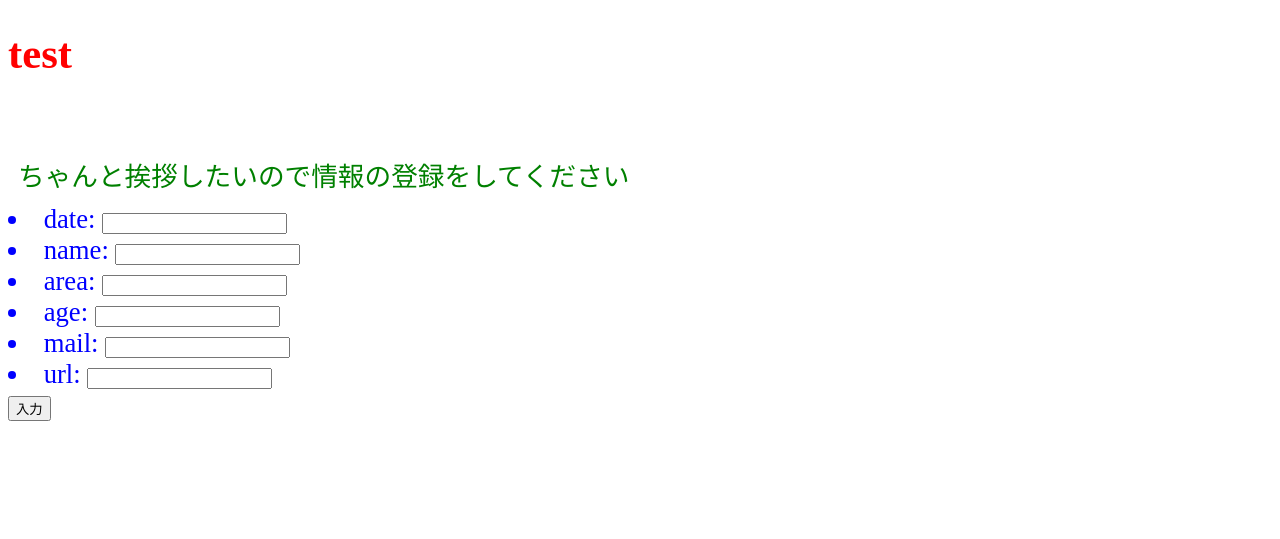
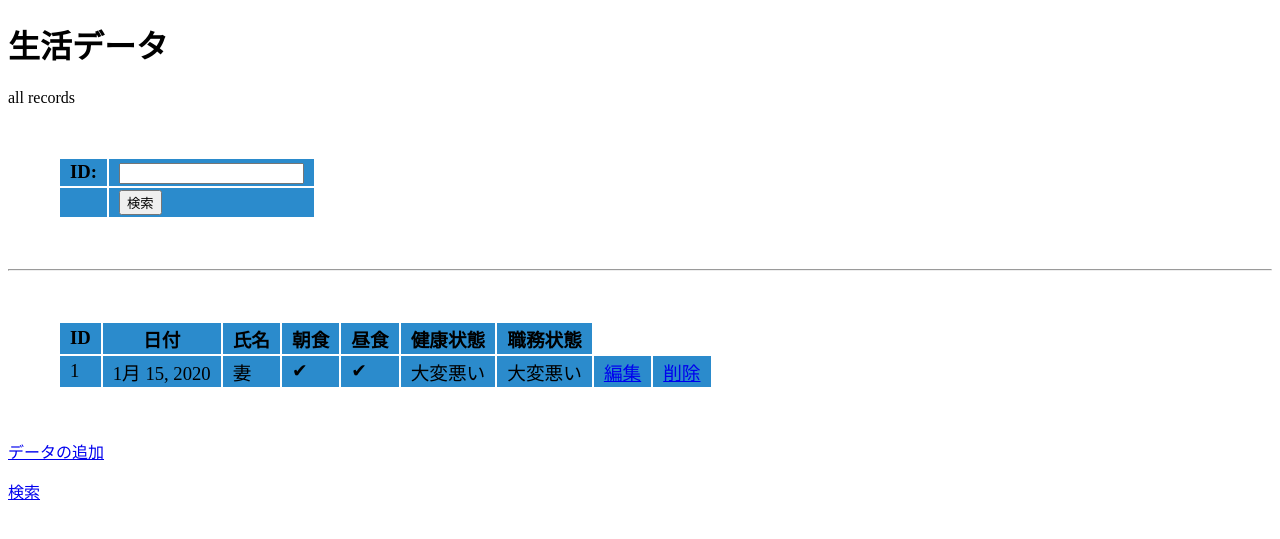
Before and after one commit to soratyan/stylegan_test, a Django app: page /app/ in a window 1280 px wide. Shown: the top 539 px of the page. Run offline with Django 3.2, Linux system fonts and the light colour scheme; tables that the repository leaves empty hold one stand-in row (values such as "Sample post").

Commit message:
qiitaの記事のコードを学習目的で作成 https://qiita.com/hiroyuki_mrp/items/3ef6aeba5e342d4fe672

```diff
--- a/app/admin.py
+++ b/app/admin.py
@@ -3,6 +3,8 @@ from django.contrib import admin
 
 # Taskモデルをインポート
 from .models import Task
+from .models import User
 
 # 管理サイトへのモデルを登録
 admin.site.register(Task)
+admin.site.register(User)
--- a/app/forms.py
+++ b/app/forms.py
@@ -1,9 +1,45 @@
 from django import forms
 
+from .models import Touroku
+
 class Indexform(forms.Form):
+
+    namelist = [
+        ('妻','妻'),
+        ('ひろゆき','ひろゆき'),
+    ]
+
+    list1 = [
+        ('1','大変不満'),
+        ('2','不満'),
+        ('3','どちらでもない'),
+        ('4','満足'),
+        ('5','大変満足'),
+    ]
+
     date = forms.DateField(label="date")
     name = forms.CharField(label="name")
     area = forms.CharField(label="area")
     age = forms.IntegerField(label="age")
     mail = forms.EmailField(label="mail")
     url = forms.URLField(label="url")
+    check = forms.BooleanField(label="check",required = False)
+    check_null = forms.NullBooleanField(label="check_null")
+    choice = forms.ChoiceField(label="感想",choices = list1)
+    choice_select = forms.ChoiceField(label="forms.Select",choices = list1,widget=forms.Select(attrs={'size':5}))
+    choice_multiple = forms.ChoiceField(label="forms.SelectMultiple",choices = list1,widget=forms.SelectMultiple(attrs={'size':5}))
+
+class IdKensaku(forms.Form):
+    id = forms.IntegerField(label = "ID")
+
+class KenkoRecord(forms.ModelForm):
+    class Meta:
+        model = Touroku
+        widgets = {'date':forms.SelectDateWidget}
+        fields = ['date','name','bf','lunch','dinner','eatout','drinking','workout','stretch',
+        'studying','awaketime','asleeptime','kenkobody','workcond']
+        labels = {'date':'日付','name':'氏名'}
+
+class Kensaku(forms.Form):
+    findname = forms.CharField(label = "名前",required=False)
+    findstatus = forms.CharField(label = "状態",required=False)
--- a/app/models.py
+++ b/app/models.py
@@ -6,5 +6,52 @@ class Task(models.Model):
     created_date = models.DateTimeField('作成日時', auto_now_add=True)
     update_date = models.DateTimeField('更新日時', auto_now=True)
 
+    date = models.DateField()
+    breakfast = models.BooleanField()
+
+
     def __str__(self):
         return self.name
+
+class User(models.Model):
+    name = models.CharField(max_length=30)
+    gender = models.BooleanField()
+    age = models.IntegerField(default = 0)
+    created_date = models.DateTimeField('作成日時', auto_now_add=True)
+    update_date = models.DateTimeField('更新日時', auto_now=True)
+
+    def __str__(self):
+        return '<ID:'+str(self.id)+'>  名前:'+self.name+' ('+str(self.age)+'歳)'
+
+class Touroku(models.Model):
+
+    namelist = [
+        ('妻','妻'),
+        ('ひろゆき','ひろゆき'),
+    ]
+
+    status = [
+        ('大変悪い','大変悪い'),
+        ('悪い','悪い'),
+        ('普通','普通'),
+        ('良い','良い'),
+        ('大変良い','大変良い'),
+   ]
+
+    date = models.DateField()
+    name = models.CharField(max_length=30,choices = namelist)
+    bf = models.BooleanField()
+    lunch = models.BooleanField()
+    dinner = models.BooleanField()
+    eatout = models.BooleanField()
+    drinking = models.BooleanField()
+    workout = models.BooleanField()
+    stretch = models.BooleanField()
+    studying = models.BooleanField()
+    awaketime = models.TimeField()
+    asleeptime = models.TimeField()
+    kenkobody = models.CharField(max_length=30,choices = status)
+    workcond = models.CharField(max_length=30,choices = status)
+
+    def __str__(self):
+        return '<ID:'+str(self.id)+'>  名前:'+self.name+'/ 登録日：'+str(self.date)
--- a/app/static/app1/css/style.css
+++ b/app/static/app1/css/style.css
@@ -1,18 +1,20 @@
-body {
-    color:blue;
-    font-size:20pt;
+
+
+table {
+    margin:50px;
+    font-size:14pt;
 }
 
-h1 {
-    color:red;
-    font-size:32pt;
+table tr th {
+    background-color: rgb(43, 139, 204);
+    color:black;
+    padding:2px 10px;
+    border-width:2px;
 }
 
-p {
-    color:green;
-    margin:10px;
+table tr td {
+    background-color: rgb(43, 139, 204);
+    color:black;
+    padding:2px 10px;
+    border-width:2px;
 }
-
-a {
-    color:yellow;
-}
--- a/app/templates/app1/index.html
+++ b/app/templates/app1/index.html
@@ -1,8 +1,6 @@
 
 {% load static %}
-
 <!doctype html>
-<!--
 <html lang="ja">
     <head>
         <meta charset="utf-8">
@@ -12,34 +10,40 @@
     </head>
     <body>
         <h1>{{title}}</h1>
-        <p>{{msg}}世界</p>
-
-        <p><a href="{% url gopage %}">{{gopage}}</a></p>
-
-        <form action= "{% url 'form' %}" method = "post">
-            {% csrf_token %}
-            <label for = "msg">ここに入力：</label>
-            <input id = "msg" type="text" name ="msg">
-            <input type="submit" value="入力">
-        </form>
+        <p>{{msg|safe}}</p>
+        <table>
+            <form aciton = "{%url 'index' % }" method = "POST">
+                {% csrf_token %}
+                {{form.as_table}}
+            <tr><td></td><td><input type = "submit" value = "検索"></td></tr>
+            </form>
+        </table>
+        <hr>
+        <table>
+          <th>ID</th>
+          <th>日付</th>
+          <th>氏名</th>
+          <th>朝食</th>
+          <th>昼食</th>
+          <th>健康状態</th>
+          <th>職務状態</th>
+          {%for item in data %}
+            <tr>
+                    <td>{{item.id}}</td>
+                    <td>{{item.date}}</td>
+                    <td>{{item.name}}</td>
+                    <td>{% if item.bf == False %}{% endif %}
+                        {% if item.bf == True %}✔︎{% endif %}</td>
+                    <td>{% if item.lunch == False %}{% endif %}
+                        {% if item.lunch == True %}✔︎{% endif %}</td>
+                    <td>{{item.kenkobody}}</td>
+                    <td>{{item.workcond}}</td>
+                    <td><a href = "{% url 'edit' item.id %}">編集</a></td>
+                    <td><a href = "{% url 'delete' item.id %}">削除</a></td>
+            </tr>
+            {% endfor %}
+        </table>
+        <p><a href="{% url 'create' %}">データの追加</a></p>
+        <p><a href="{% url 'find' %}">検索</a></p>
     </body>
 </html>
--->
-
-<html lang="ja">
-    <head>
-        <meta charset="utf-8">
-        <title>{{title}}</title>
-        <link rel="stylesheet" type="text/css"
-        href="{% static 'app1/css/style.css' %}"/>
-    </head>
-    <body>
-        <h1>{{title}}</h1>
-        <p>{{msg|safe}}</p><!--ここでviews.pyのhtmlを有効化-->
-        <form action= "{% url 'index' %}" method = "post">
-            {% csrf_token %}
-            {{form.as_ul}} <!--ここ-->
-            <input type="submit" value="入力">
-        </form>
-    </body>
-</html>
--- a/app/urls.py
+++ b/app/urls.py
@@ -3,7 +3,12 @@ from django.urls import path
 from . import views
 
 urlpatterns = [
-    path("",views.IndexTemplateView.as_view(),name="index"),
+    # path("",views.IndexTemplateView.as_view(),name="index"),
+    path("",views.index,name="index"),
     path("second", views.second, name='secondindex'),
     path("form",views.form, name='form'),
+    path('create', views.create,name="create"),
+    path('edit/<int:number>', views.edit,name="edit"),
+    path('delete/<int:number>', views.delete,name="delete"),
+    path('find', views.find,name="find"),
 ]
--- a/app/views.py
+++ b/app/views.py
@@ -4,29 +4,98 @@
 from django.shortcuts import render
 from django.http import HttpResponse
 from django.views.generic import TemplateView
+from django.shortcuts import redirect
+from django.db.models import Q
 
 from .forms import Indexform
-
-# def index(request):
-#     if 'name' in request.GET:
-#         name = request.GET['name']
-#         result = 'my name is ' + name + '!!'
-#     else:
-#         result = 'please input query name'
-#     return HttpResponse(result)
+from .forms import IdKensaku
+from .forms import KenkoRecord
+from .forms import Kensaku
+from .models import Task
+from .models import Touroku
 
 def index(request):
-    #query paramater
+
+    tasks = Task.objects.all()
     params = {
-        'title':'Hello World',
-        'msg':'ちゃんと挨拶したいので情報の登録をしてください',
-        'form': Indexform(),
-        'gopage':'secondindex'
+           'title':'生活データ',
+           'msg':'all records',
+           'form':IdKensaku(),
+           'data':[],
+       }
+
+    if (request.method =='POST'):
+        nametxt = request.POST['name']
+        item = Touroku.objects.get(name = nametxt)
+        params['data'] = [item]
+        params['form'] = IdKensaku(request.POST)
+    else:
+        # params['data'] = Task.objects.all()
+        params['data'] = Touroku.objects.all()
+    return render(request,'app1/index.html', params)
+
+def create(request):
+
+    params = {
+        'title':'生活データ',
+        'msg':'入力してください',
+        'form':KenkoRecord(),
+        }
+
+    if (request.method =='POST'):
+        obj = Touroku()
+        record = KenkoRecord(request.POST, instance = obj)
+        record.save()
+        return redirect(to='/app')
+    return render(request, 'app1/create.html',params)
+
+def edit(request,number):
+    obj = Touroku.objects.get(id = number)
+    if (request.method =='POST'):
+        record = KenkoRecord(request.POST, instance = obj)
+        record.save()
+        return redirect(to='/app')
+    params = {
+        'title':'生活データ',
+        'id':number,
+        'form':KenkoRecord(),
     }
-    if (request.method=='POST'):
-        params['msg'] = 'こんにちは!'+request.POST['name']+'さん!<br>'+request.POST['area']+'にお住まいで<br>年齢は'+request.POST['age']+'歳なんですね!<br>よろしくお願いします。'
-        params['form']= Indexform(request.POST)
-    return render(request,'app1/index.html', params)
+    return render(request, 'app1/edit.html',params)
+
+def delete(request,number):
+
+    record = Touroku.objects.get(id = number)
+    if (request.method =='POST'):
+        record.delete()
+        return redirect(to='/app')
+    params = {
+        'title':'生活データ',
+        'msg':"こちらのデータを削除しますか？",
+        'id':number,
+        'obj':record,
+    }
+    return render(request, 'app1/delete.html',params)
+
+def find(request):
+    if (request.method =='POST'):
+        msg = '検索結果：'
+        form = Kensaku(request.POST)
+        str1 = request.POST['findname']
+        str2 = request.POST['findstatus']
+        data = Touroku.objects.filter(Q(name__icontains=str1) |Q(kenkobody__icontains=str2))
+    else:
+        msg = ''
+        form = Kensaku()
+        data = Touroku.objects.all()
+
+    params = {
+        'title':"生活データ",
+        'msg':msg,
+        'form':form,
+        'data':data,
+    }
+
+    return render(request, 'app1/find.html',params)
 
 def second(request):
     params = {
@@ -51,6 +120,7 @@ class IndexTemplateView(TemplateView):
             'title':'test',
             'msg':'ちゃんと挨拶したいので情報の登録をしてください',
             'form': Indexform(),
+            'check_null_result':"未設定",
             'gopage':'secondindex'
         }
 
@@ -58,7 +128,19 @@ class IndexTemplateView(TemplateView):
         return render(request,'app1/index.html',self.params)
 
     def post(self,request):
-        msg = 'こんにちは!'+request.POST['date']+'<br>'+request.POST['name']+'さん!<br>'+request.POST['area']+'にお住まいで<br>年齢は'+request.POST['age']+'歳<br>'+'メールアドレスは：'+ request.POST['mail']+'<br>URLは'+ request.POST['url']+ 'なんですね!<br>よろしくお願いします。'
+        if ('check' in request.POST):
+            self.params['checkresult']='何かがOK'
+        else:
+            self.params['checkresult']='何かがNG' #flag消しました
+
+        if ('check_null' in request.POST):
+            self.params['check_null_result']='何かがOK'
+        else:
+            self.params['check_null_result']='何かがNG' #flag消しました
+
+        items = request.POST.getlist('choice_multiple')
+
+        msg = 'こんにちは!'+request.POST['date']+'<br>'+request.POST['check']+'<br>'+request.POST['name']+'さん!<br>'+request.POST['area']+'にお住まいで<br>年齢は'+request.POST['age']+'歳<br>'+'メールアドレスは：'+ request.POST['mail']+'<br>URLは'+ request.POST['url'] +'<br>満足度:'+ items[0]+','+items[1]+ 'なんですね!<br>よろしくお願いします。'
         self.params["msg"] = msg
         self.params['form'] = Indexform(request.POST)
         return render(request,'app1/index.html',self.params)
```
Also changed, not shown: app/templates/app1/create.html (added, +21 -0 lines), app/templates/app1/delete.html (added, +31 -0 lines), app/templates/app1/edit.html (added, +21 -0 lines), app/templates/app1/find.html (added, +48 -0 lines), style_gan_test/settings.py (+12 -5 lines), app/migrations/0002_user.py (added), app/migrations/0003_auto_20190616_0001.py (added), app/migrations/0004_touroku.py (added), app/migrations/0005_auto_20190616_2159.py (added), app/migrations/0006_auto_20190616_2206.py (added), app/migrations/0007_auto_20190616_2217.py (added), app/migrations/0008_auto_20190616_2250.py (added).
